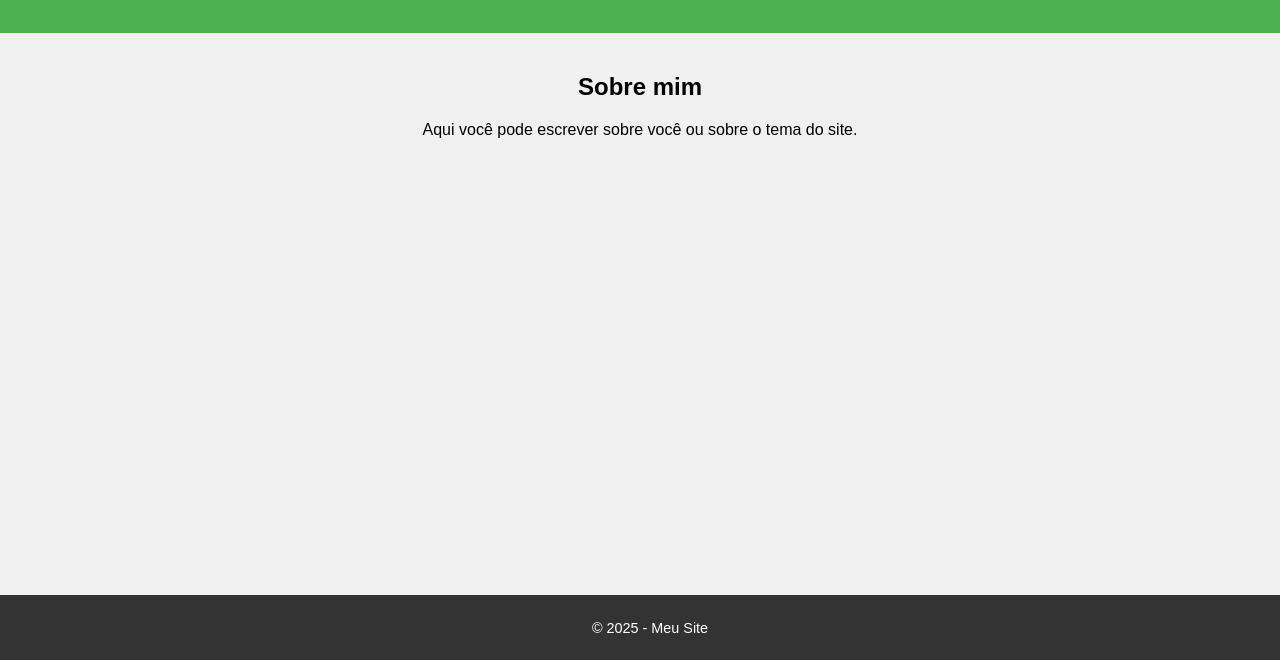
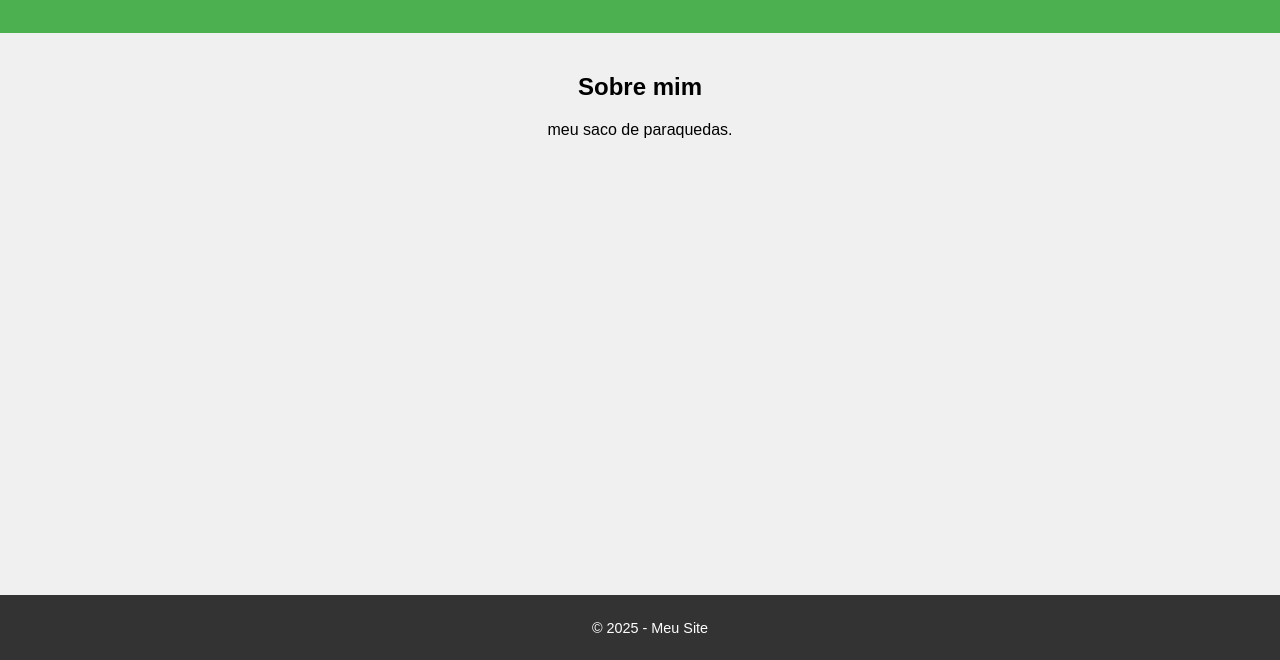
Before and after one commit to JrDoCv/PerfectMatch, a plain HTML site: page index.html in a window 1280 px wide. Shown: the part 140-800 px from the top of the page. Drawn offline with Linux system fonts and the light colour scheme.

Commit message:
Update index.html

```diff
--- a/index.html
+++ b/index.html
@@ -52,7 +52,7 @@
 
     <main>
         <h2>Sobre mim</h2>
-        <p>Aqui você pode escrever sobre você ou sobre o tema do site.</p>
+        <p> meu saco de paraquedas.</p>
     </main>
 
     <footer>
```
